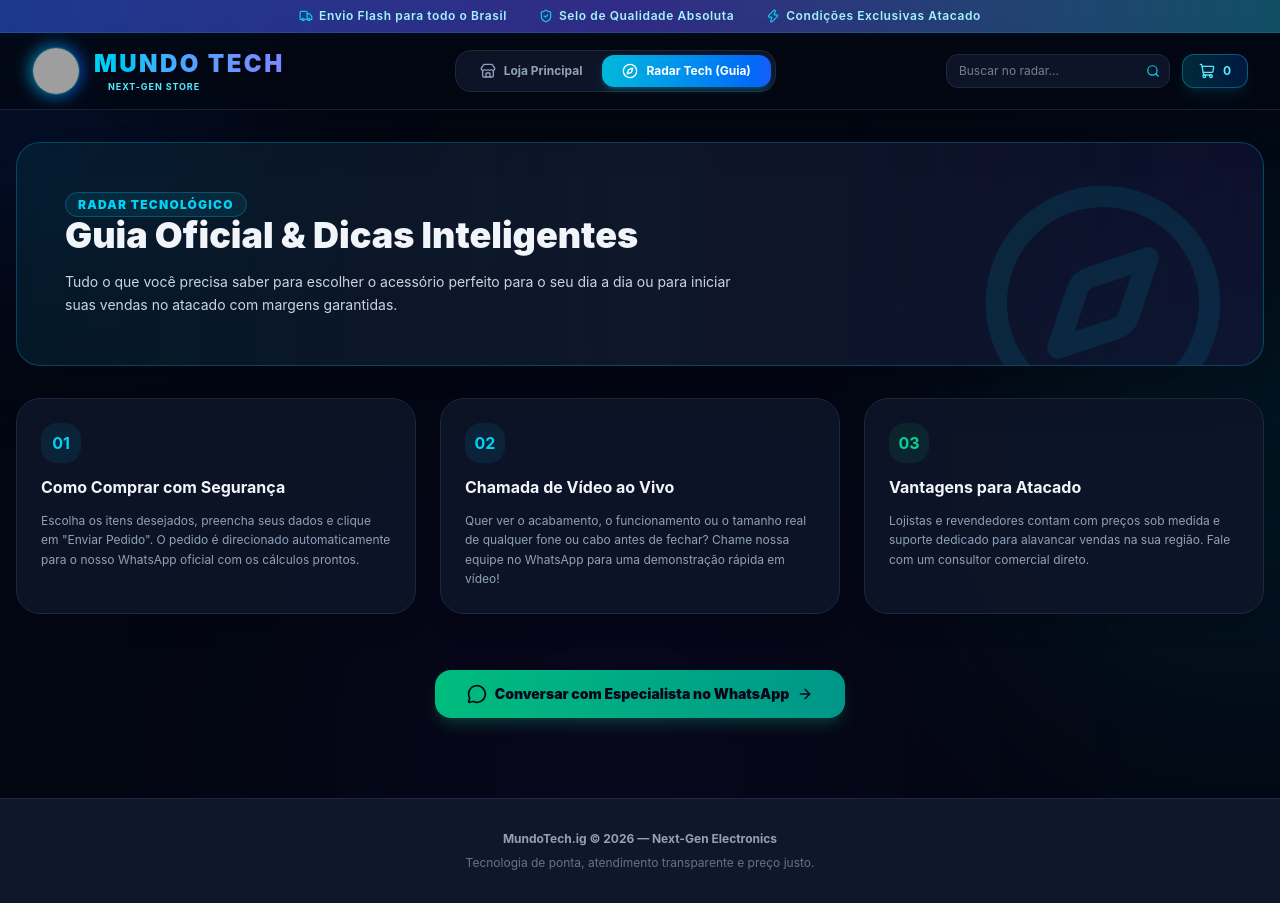
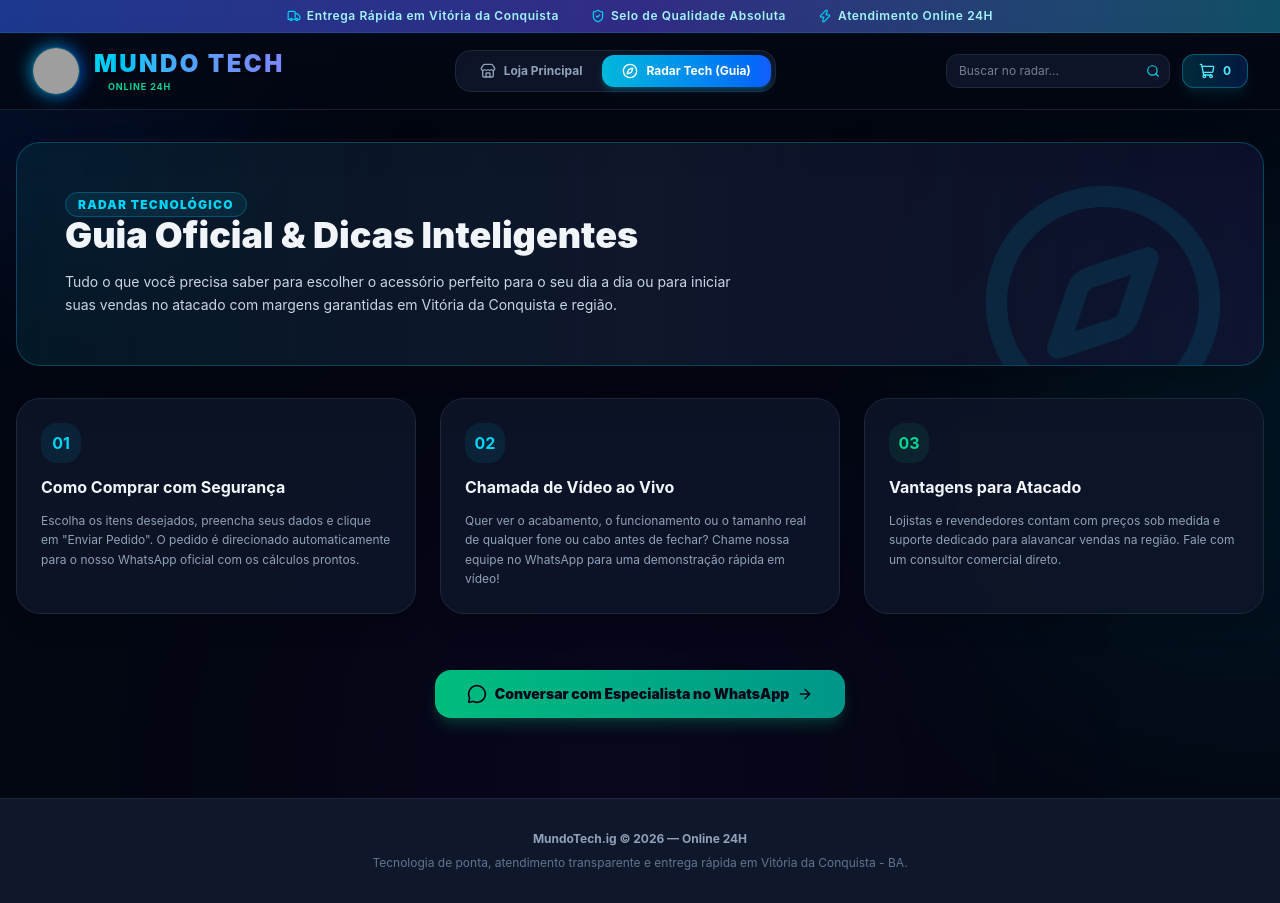
Before and after one commit to Sousa4/mundotech-ig, a Next.js app: page / in a window 1280 px wide. Both pictures are taken after a click on the button "Radar Tech (Guia)". Built offline with nearby package versions, Linux system fonts and the light colour scheme; grey boxes are pictures that could not be loaded.

Commit message:
atualiza para online 24h e adiciona localizacao e entrega em vitoria da conquista

```diff
--- a/app/store.tsx
+++ b/app/store.tsx
@@ -1,7 +1,7 @@
 "use client";
 
 import { useState, useEffect } from "react";
-import { ShoppingCart, Search, ShieldCheck, Truck, Plus, Star, X, MessageCircle, Video, Users, Sparkles, Store as StoreIcon, ChevronLeft, ChevronRight, ArrowRight, Compass, Zap, Radio } from "lucide-react";
+import { ShoppingCart, Search, ShieldCheck, Truck, Plus, Star, X, MessageCircle, Video, Users, Sparkles, Store as StoreIcon, ChevronLeft, ChevronRight, ArrowRight, Compass, Zap, Radio, MapPin } from "lucide-react";
 import { products, Product } from "../lib/products";
 
 export default function Store() {
@@ -54,10 +54,10 @@ export default function Store() {
   const handleWhatsAppCheckout = () => {
     if (cart.length === 0) return;
 
-    let message = `⚡ *PEDIDO REVOLUCIONÁRIO - MUNDOTECH.IG* ⚡\n`;
+    let message = `⚡ *PEDIDO MUNDOTECH.IG - ONLINE 24H* ⚡\n`;
     if (customerName) message += `👤 *Cliente:* ${customerName}\n`;
     if (customerPhone) message += `📱 *WhatsApp:* ${customerPhone}\n`;
-    message += `\n`;
+    message += `📍 *Entrega:* Vitória da Conquista - BA\n\n`;
 
     cart.forEach((item) => {
       message += `• ${item.quantity}x ${item.product.name} — R$ ${(item.product.price * item.quantity).toFixed(2)}\n`;
@@ -69,7 +69,7 @@ export default function Store() {
   };
 
   const openWhatsAppGeneral = (customText?: string) => {
-    const text = customText || "Olá MundoTech.ig! Vim pelo radar tecnológico da loja e quero saber mais sobre os produtos e atacado.";
+    const text = customText || "Olá MundoTech.ig! Vim pelo site e quero saber mais sobre os produtos e entrega em Vitória da Conquista.";
     window.open(`https://wa.me/5577988755324?text=${encodeURIComponent(text)}`, "_blank");
   };
 
@@ -85,9 +85,9 @@ export default function Store() {
 
       {/* Top Banner Cybernético */}
       <div className="relative z-20 bg-gradient-to-r from-blue-900 via-indigo-900 to-cyan-900 text-xs py-2 px-4 font-semibold tracking-wider flex justify-center gap-8 overflow-x-auto border-b border-cyan-500/20 text-cyan-200 shadow-lg shadow-cyan-950/50">
-        <span className="flex items-center gap-1.5 whitespace-nowrap"><Truck className="w-3.5 h-3.5 text-cyan-400" /> Envio Flash para todo o Brasil</span>
+        <span className="flex items-center gap-1.5 whitespace-nowrap"><Truck className="w-3.5 h-3.5 text-cyan-400" /> Entrega Rápida em Vitória da Conquista</span>
         <span className="flex items-center gap-1.5 whitespace-nowrap"><ShieldCheck className="w-3.5 h-3.5 text-cyan-400" /> Selo de Qualidade Absoluta</span>
-        <span className="flex items-center gap-1.5 whitespace-nowrap"><Zap className="w-3.5 h-3.5 text-cyan-400" /> Condições Exclusivas Atacado</span>
+        <span className="flex items-center gap-1.5 whitespace-nowrap"><Zap className="w-3.5 h-3.5 text-cyan-400" /> Atendimento Online 24H</span>
       </div>
 
       {/* Header Revolucionário com Abas Inteligentes */}
@@ -107,7 +107,7 @@ export default function Store() {
               </h1>
               <div className="flex items-center gap-1.5">
                 <span className="w-2 h-2 rounded-full bg-emerald-400 animate-ping"></span>
-                <span className="text-[9px] text-cyan-300 font-bold uppercase tracking-widest">Next-Gen Store</span>
+                <span className="text-[9px] text-emerald-400 font-bold uppercase tracking-widest">Online 24H</span>
               </div>
             </div>
           </div>
@@ -185,7 +185,7 @@ export default function Store() {
 
         {activeTab === "store" ? (
           <>
-            {/* HERO SECTION FUTURISTA */}
+            {/* HERO SECTION FUTURISTA COM OS NOVOS WIDGETS DE CONQUISTA E ONLINE 24H */}
             <section className="relative bg-gradient-to-b from-slate-900/80 to-slate-950 border border-cyan-500/20 rounded-3xl p-8 md:p-14 overflow-hidden text-center shadow-2xl backdrop-blur-md">
               <div className="absolute inset-0 z-0 opacity-20">
                 <img
@@ -197,20 +197,43 @@ export default function Store() {
               </div>
 
               <div className="relative z-10 max-w-3xl mx-auto space-y-6 flex flex-col items-center">
-                <span className="inline-flex items-center gap-2 px-4 py-1.5 bg-cyan-500/10 border border-cyan-500/30 text-cyan-300 rounded-full text-xs font-bold uppercase tracking-widest shadow-inner">
-                  <Sparkles className="w-3.5 h-3.5 text-cyan-400 animate-spin" /> A Nova Era dos Acessórios
+                <span className="inline-flex items-center gap-2 px-4 py-1.5 bg-emerald-500/10 border border-emerald-500/30 text-emerald-400 rounded-full text-xs font-bold uppercase tracking-widest shadow-inner">
+                  <span className="w-2 h-2 rounded-full bg-emerald-500 animate-pulse"></span> Online 24H • Atendimento Contínuo
                 </span>
 
                 <h2 className="text-3xl md:text-5xl font-black text-slate-100 leading-tight">
-                  Inovação, estilo e preço imbatível na <span className="text-transparent bg-clip-text bg-gradient-to-r from-cyan-400 to-blue-500">MundoTech</span>
+                  Tecnologia de Ponta com <span className="text-transparent bg-clip-text bg-gradient-to-r from-cyan-400 to-blue-500">Entrega Rápida em Conquista</span>
                 </h2>
 
                 <p className="text-slate-400 text-sm max-w-xl">
-                  Escolha seus produtos direto pelo catálogo interativo ou acesse nosso <button onClick={() => setActiveTab("guide")} className="text-cyan-400 underline font-semibold hover:text-cyan-300">Radar Tech</button> para dicas exclusivas.
+                  Encontre os melhores hardwares e acessórios. Fazemos entrega rápida em qualquer lugar de Vitória da Conquista - BA.
                 </p>
 
+                {/* WIDGETS PEQUENOS DE LOCALIZAÇÃO E ENTREGA */}
+                <div className="grid grid-cols-1 sm:grid-cols-2 gap-4 w-full max-w-xl mt-2">
+                  <div className="flex items-center gap-3 p-3.5 rounded-2xl bg-slate-950/80 border border-slate-800 text-left">
+                    <div className="p-2.5 rounded-xl bg-cyan-500/10 text-cyan-400 shrink-0">
+                      <MapPin className="w-5 h-5" />
+                    </div>
+                    <div>
+                      <span className="text-[10px] uppercase font-bold text-slate-500 block">Base Operacional</span>
+                      <span className="text-xs font-semibold text-white">Vitória da Conquista - BA</span>
+                    </div>
+                  </div>
+
+                  <div className="flex items-center gap-3 p-3.5 rounded-2xl bg-slate-950/80 border border-slate-800 text-left">
+                    <div className="p-2.5 rounded-xl bg-cyan-500/10 text-cyan-400 shrink-0">
+                      <Truck className="w-5 h-5" />
+                    </div>
+                    <div>
+                      <span className="text-[10px] uppercase font-bold text-slate-500 block">Modalidade</span>
+                      <span className="text-xs font-semibold text-white">Entrega em Toda a Cidade</span>
+                    </div>
+                  </div>
+                </div>
+
                 <div className="grid grid-cols-1 sm:grid-cols-2 gap-4 text-left w-full max-w-2xl mt-4">
-                  <div className="bg-slate-900/90 border border-cyan-500/30 hover:border-cyan-400/60 p-4 rounded-2xl flex items-start gap-3.5 shadow-xl transition group">
+                  <div className="bg-slate-900/90 border border-cyan-500/35 hover:border-cyan-400/60 p-4 rounded-2xl flex items-start gap-3.5 shadow-xl transition group">
                     <div className="p-2.5 bg-cyan-500/10 rounded-xl text-cyan-400 group-hover:scale-110 transition shrink-0">
                       <Video className="w-5 h-5" />
                     </div>
@@ -220,13 +243,13 @@ export default function Store() {
                     </div>
                   </div>
 
-                  <div className="bg-slate-900/90 border border-emerald-500/30 hover:border-emerald-400/60 p-4 rounded-2xl flex items-start gap-3.5 shadow-xl transition group">
+                  <div className="bg-slate-900/90 border border-emerald-500/35 hover:border-emerald-400/60 p-4 rounded-2xl flex items-start gap-3.5 shadow-xl transition group">
                     <div className="p-2.5 bg-emerald-500/10 rounded-xl text-emerald-400 group-hover:scale-110 transition shrink-0">
                       <Users className="w-5 h-5" />
                     </div>
                     <div>
                       <h4 className="font-bold text-xs text-slate-100 uppercase tracking-wide">Revenda & Atacado</h4>
-                      <p className="text-xs text-slate-400 mt-1">Condições e margens diferenciadas para lojistas e revendedores em todo o país.</p>
+                      <p className="text-xs text-slate-400 mt-1">Condições e margens diferenciadas para lojistas e revendedores em toda a região.</p>
                     </div>
                   </div>
                 </div>
@@ -368,7 +391,7 @@ export default function Store() {
                 <span className="text-xs font-black text-cyan-400 uppercase tracking-widest bg-cyan-500/10 border border-cyan-500/30 px-3 py-1 rounded-full">Radar Tecnológico</span>
                 <h3 className="text-3xl md:text-4xl font-black text-slate-100">Guia Oficial & Dicas Inteligentes</h3>
                 <p className="text-slate-300 text-sm leading-relaxed">
-                  Tudo o que você precisa saber para escolher o acessório perfeito para o seu dia a dia ou para iniciar suas vendas no atacado com margens garantidas.
+                  Tudo o que você precisa saber para escolher o acessório perfeito para o seu dia a dia ou para iniciar suas vendas no atacado com margens garantidas em Vitória da Conquista e região.
                 </p>
               </div>
             </div>
@@ -394,14 +417,14 @@ export default function Store() {
                 <div className="w-10 h-10 rounded-2xl bg-emerald-500/10 text-emerald-400 flex items-center justify-center font-bold">03</div>
                 <h4 className="font-bold text-slate-100 text-base">Vantagens para Atacado</h4>
                 <p className="text-xs text-slate-400 leading-relaxed">
-                  Lojistas e revendedores contam com preços sob medida e suporte dedicado para alavancar vendas na sua região. Fale com um consultor comercial direto.
+                  Lojistas e revendedores contam com preços sob medida e suporte dedicado para alavancar vendas na região. Fale com um consultor comercial direto.
                 </p>
               </div>
             </div>
 
             <div className="text-center pt-6">
               <button
-                onClick={() => openWhatsAppGeneral("Olá! Li o Radar Tech no site da MundoTech.ig e quero tirar dúvidas sobre os produtos.")}
+                onClick={() => openWhatsAppGeneral("Olá! Li o Radar Tech no site da MundoTech.ig e quero tirar dúvidas sobre os produtos e entrega em Vitória da Conquista.")}
                 className="bg-gradient-to-r from-emerald-500 to-teal-600 hover:opacity-90 text-slate-950 font-black py-3.5 px-8 rounded-2xl text-sm transition shadow-lg shadow-emerald-500/20 inline-flex items-center gap-2"
               >
                 <MessageCircle className="w-5 h-5 text-slate-950" /> Conversar com Especialista no WhatsApp <ArrowRight className="w-4 h-4" />
@@ -488,7 +511,7 @@ export default function Store() {
               </div>
 
               <div className="mt-4 space-y-3 bg-slate-950 p-4 rounded-2xl border border-slate-800">
-                <p className="text-xs font-bold text-cyan-300">⚡ Informações para o atendimento rápido:</p>
+                <p className="text-xs font-bold text-cyan-300">⚡ Informações para entrega em Conquista:</p>
                 <input
                   type="text"
                   placeholder="Seu Nome Completo"
@@ -545,8 +568,8 @@ export default function Store() {
 
       {/* Rodapé Futurista */}
       <footer className="bg-slate-900 border-t border-slate-800 mt-12 py-8 px-4 text-center text-xs text-slate-500 space-y-2">
-        <p className="font-bold text-slate-400">MundoTech.ig © 2026 — Next-Gen Electronics</p>
-        <p>Tecnologia de ponta, atendimento transparente e preço justo.</p>
+        <p className="font-bold text-slate-400">MundoTech.ig © 2026 — Online 24H</p>
+        <p>Tecnologia de ponta, atendimento transparente e entrega rápida em Vitória da Conquista - BA.</p>
       </footer>
     </div>
   );
```
